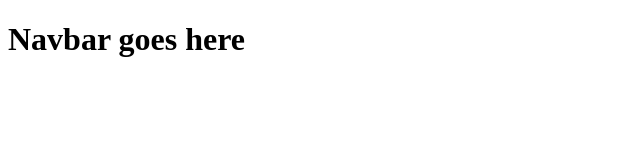
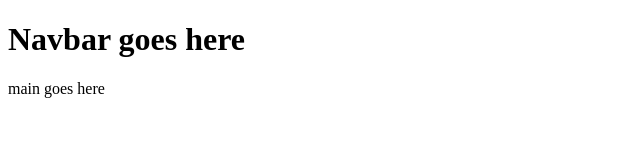
Before and after one commit to Jeremie-R/FirstReact, a React (Vite) app: page / in a window 1280 px wide. Shown: the top 160 px of the page, without its empty margins (0-640 px from the left). Built offline with nearby package versions, Linux system fonts and the light colour scheme.

Commit message:
small structure update

```diff
--- /dev/null
+++ b/components/app.jsx
@@ -0,0 +1,13 @@
+import React from "react"
+import ReactDOM from "react-dom/client"
+import Navbar from "./navbar.jsx"
+import Main from "./main.jsx"
+
+export default function App() {
+    return (
+    <div>
+        <Navbar/>
+        <Main/>
+    </div>
+    )
+}
--- a/components/main.jsx
+++ b/components/main.jsx
@@ -1,11 +1,10 @@
 import React from "react"
 import ReactDOM from "react-dom/client"
-import Navbar from "./navbar.jsx"
 
 export default function Main() {
     return (
     <div>
-        <Navbar/>
+        <p>main goes here</p>
     </div>
     )
 }
--- a/index.html
+++ b/index.html
@@ -4,6 +4,11 @@
     <meta charset="UTF-8" />
     <link rel="icon" type="image/svg+xml" href="/vite.svg" />
     <meta name="viewport" content="width=device-width, initial-scale=1.0" />
+
+    <link rel="preconnect" href="https://fonts.googleapis.com">
+    <link rel="preconnect" href="https://fonts.gstatic.com" crossorigin>
+    <link href="https://fonts.googleapis.com/css2?family=Inter:ital,opsz,wght@0,14..32,100..900;1,14..32,100..900&display=swap" rel="stylesheet">
+
     <title>Vite App</title>
   </head>
   <body>
--- a/src/index.jsx
+++ b/src/index.jsx
@@ -1,9 +1,9 @@
 import React from "react"
 import ReactDOM from "react-dom/client"
-import Main from "../components/main.jsx"
+import App from "../components/app.jsx"
 
 
 // console.log('index.jsx loaded');
 
 
-ReactDOM.createRoot(document.getElementById("root")).render(<Main />);
+ReactDOM.createRoot(document.getElementById("root")).render(<App />);
```
Also changed, not shown: style.css (+9 -0 lines).
